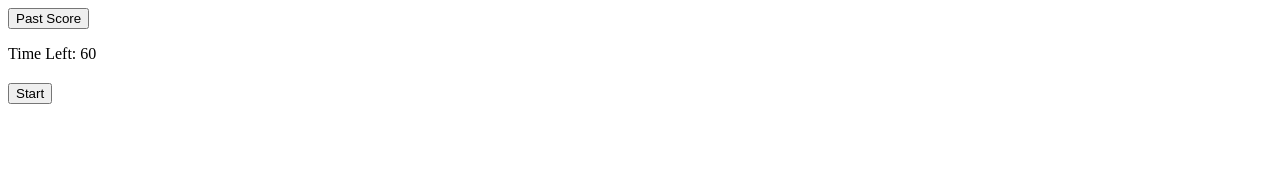
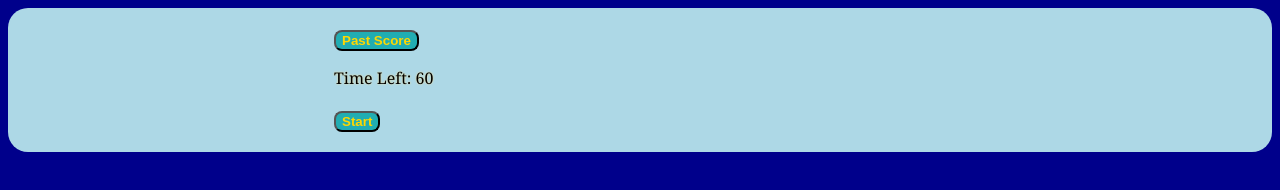
Before and after one commit to Ayorkster/Challenge4, a plain HTML site: page index.html in a window 1280 px wide. Drawn offline with Linux system fonts and the light colour scheme.

Commit message:
added css styling

```diff
--- a/Assets/Style.css
+++ b/Assets/Style.css
@@ -0,0 +1,27 @@
+body{
+    background-color: darkblue;
+}
+#score{
+    background-color: lightblue;
+    padding: 20px;
+    font-family: Georgia, 'Times New Roman', Times, serif;
+    text-shadow: 0px 0px 2px rgb(255, 219, 129);
+    border-radius: 20px;
+
+}
+#show{
+    margin-left: 25%;
+    margin-right: 25%;
+}
+button{
+    background-color: rgb(33, 173, 178);
+    outline: none;
+    font-weight: bolder;
+    color: gold;
+    border-radius: 8px;
+}
+button:hover{
+    background-color: aqua;
+    color: rgb(0, 0, 0);
+
+}
--- a/index.html
+++ b/index.html
@@ -10,7 +10,7 @@
 <!-- <img src="./assets/04-web-apis-homework-demo.gif"> -->
 <body>
     <main id="score">
-      <div id="show"><button id="highScore">Past Score</button>
+      <div id="show"><button id="highScore">Past Score</button><br>
         <p id="timer">Time Left: 60</p>
             <h2 id="question"></h2>
             <h2 id="score-input"></h2>
```
